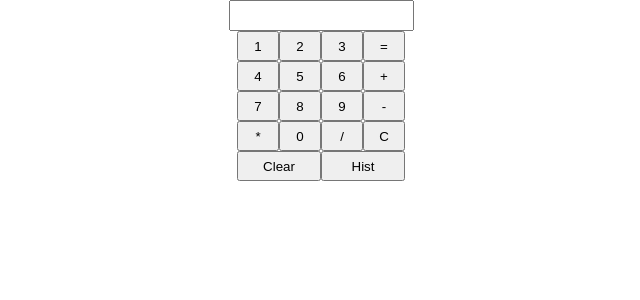
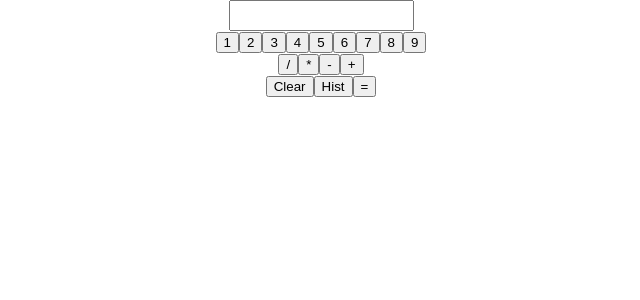
Before and after one commit to siddheshdagade/react_Calculator, a React (Create React App) app: page / in a window 1280 px wide. Shown: the top 300 px of the page, without its empty margins (319-959 px from the left). Built offline with nearby package versions, Linux system fonts and the light colour scheme.

Commit message:
added map for buttons

```diff
--- a/src/App.js
+++ b/src/App.js
@@ -1,5 +1,9 @@
 import React, {Component} from "react";
 import './App.css';
+
+const numbers = Array(9).fill(0).map( (e,i) => {return i+1 } )
+const actions = ['/', '*', '-', '+']
+const final = [ {value: "=" , event: "{this.buttonPressAns}"},{value:"Clear", event: "{this.buttonPressClear}"},{value: "C",event:"{this.buttonPressC}"}  ]
 
 class App extends Component {
   constructor(props){
@@ -48,35 +52,24 @@ class App extends Component {
          <input type="text" value={this.state.inputvalue}></input>
       </div>
       <div className= "buttons">
-        <div className = "buttonGrp1">
-        <button type="button" value = "1" onClick= {this.buttonPress1}>1</button>
-        <button type="button" value = "2" onClick= {this.buttonPress1}>2</button>
-        <button type="button" value = "3" onClick= {this.buttonPress1}>3</button>
-        <button type="button"  onClick= {this.buttonPressAns}>=</button>
-        </div>
-        <div className = "buttonGrp2">
-        <button type="button" value = "4" onClick= {this.buttonPress1}>4</button>
-        <button type="button" value = "5" onClick= {this.buttonPress1}>5</button>
-        <button type="button" value = "6" onClick= {this.buttonPress1}>6</button>
-        <button type="button" value = "+" onClick= {this.buttonPress1}>+</button>
-        </div>
-        <div className = "buttonGrp3">
-        <button type="button" value = "7" onClick= {this.buttonPress1}>7</button>
-        <button type="button" value = "8" onClick= {this.buttonPress1}>8</button>
-        <button type="button" value = "9" onClick= {this.buttonPress1}>9</button>
-        <button type="button" value = "-" onClick= {this.buttonPress1}>-</button>
-        </div>
-        <div className = "buttonGrp4">
-        <button type="button" value = "*" onClick= {this.buttonPress1}>*</button>
-        <button type="button" value = "0" onClick= {this.buttonPress1}>0</button>
-        <button type="button" value = "/" onClick= {this.buttonPress1}>/</button>
-        <button type="button"  onClick= {this.buttonPressC}>C</button>
-        </div>
-        <div className = "buttonGrp5">
+          {
+             numbers.map( (item) => {
+               return <button value = {item} onClick={this.buttonPress1}>{item}</button>
+             } )
+          }
+
+      </div>
+      <div className="buttonsAction">
+            {
+              actions.map( (act)=> {
+                return <button value = {act} onClick = {this.buttonPress1}>{act}</button>
+              } )
+            }
+      </div>
+      <div className = "buttonAns">
         <button type="button"  onClick= {this.buttonPressClear}>Clear</button>
         <button type="button"  onClick= {this.buttonPressHist}>Hist</button>
-        </div>
-
+        <button type="button"  onClick= {this.buttonPressAns}>=</button>
       </div>
     </div>
   );
```
Also changed, not shown: src/samplecode.txt (added).
